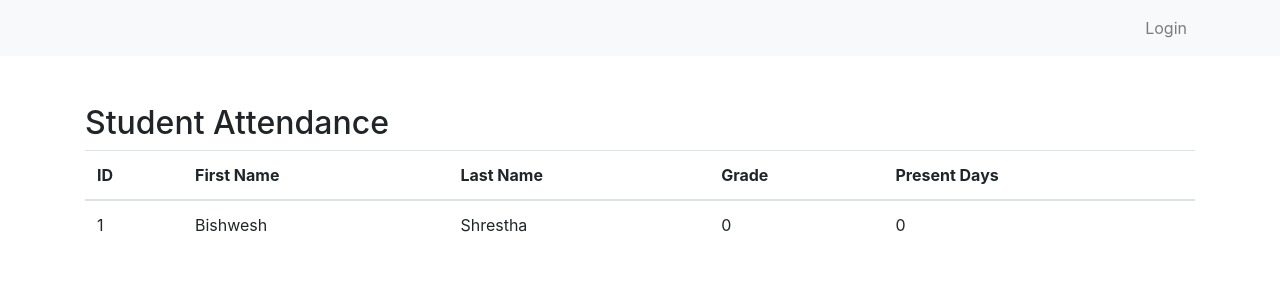
After one commit to unnatimaharjan/KindergardenManagementSystem, a Django app: page /student_profile/ in a window 1280 px wide. The commit adds this page. Shown: the top 300 px of the page. Run offline with Django 4.2, Linux system fonts and the light colour scheme; data comes from the database, SQL or seed files in the repository; parts of the project's set-up code (start-up, migrations or seed data) failed here and were passed over; some libraries are stand-ins or nearby versions.

Commit message:
we did something, i don't know what

```diff
--- a/KMS_django/settings.py
+++ b/KMS_django/settings.py
@@ -15,7 +15,6 @@ from pathlib import Path
 # Build paths inside the project like this: BASE_DIR / 'subdir'.
 BASE_DIR = Path(__file__).resolve().parent.parent
 
-
 # Quick-start development settings - unsuitable for production
 # See https://docs.djangoproject.com/en/4.2/howto/deployment/checklist/
 
@@ -26,7 +25,6 @@ SECRET_KEY = "django-insecure-mtjx-j6_l0mgm+l&*$#e$+khw@kn81b(=f33fjx0_f-=r86y-0
 DEBUG = True
 
 ALLOWED_HOSTS = ["*"]
-
 
 # Application definition
 
@@ -70,7 +68,6 @@ TEMPLATES = [
 
 WSGI_APPLICATION = "KMS_django.wsgi.application"
 
-
 # Database
 # https://docs.djangoproject.com/en/4.2/ref/settings/#databases
 
@@ -80,7 +77,6 @@ DATABASES = {
         "NAME": BASE_DIR / "db.sqlite3",
     }
 }
-
 
 # Password validation
 # https://docs.djangoproject.com/en/4.2/ref/settings/#auth-password-validators
@@ -100,7 +96,6 @@ AUTH_PASSWORD_VALIDATORS = [
     },
 ]
 
-
 # Internationalization
 # https://docs.djangoproject.com/en/4.2/topics/i18n/
 
@@ -112,7 +107,6 @@ USE_I18N = True
 
 USE_TZ = True
 
-
 # Static files (CSS, JavaScript, Images)
 # https://docs.djangoproject.com/en/4.2/howto/static-files/
 
--- a/kmsd/models.py
+++ b/kmsd/models.py
@@ -5,10 +5,16 @@ from django.db import models
 class Teacher(models.Model):
     user = models.ForeignKey(User, on_delete=models.CASCADE)
     subject = models.CharField(max_length=255)
-    _class = models.CharField(max_length=255)
+    grade = models.CharField(max_length=255)
 
 
 class Student(models.Model):
     first_name = models.CharField(max_length=255)
     last_name = models.CharField(max_length=255)
-    _class = models.CharField(max_length=255)
+    grade = models.CharField(max_length=255)
+
+
+class Attendance(models.Model):
+    student = models.ForeignKey(Student, on_delete=models.CASCADE)
+    present_days = models.IntegerField(default=0)
+    grade = models.IntegerField(default=0)
--- a/kmsd/urls.py
+++ b/kmsd/urls.py
@@ -11,5 +11,7 @@ urlpatterns = [
     path("delete_user/", views.delete_teacher, name="delete"),
     path("profile/", views.get_profile, name="profile"),
     path("add_students/", views.add_students, name="add_students"),
+    path("delete_student/", views.delete_student, name="delete_student"),
+    path("student_profile/", views.student_profile, name="student_profile")
 ]
 app_name = "kmsd"
--- a/kmsd/views.py
+++ b/kmsd/views.py
@@ -6,10 +6,11 @@ from django.contrib.auth import authenticate, login, logout
 from django.contrib.auth.models import User
 from django.shortcuts import redirect, render
 
-from kmsd.models import Teacher
-from utils.general_utils import (generate_password, get_all_teachers, get_all_students,
-                                 get_user_info, set_update_profile,
-                                 validate_login_form, post_students)
+from kmsd.models import Student, Teacher, Attendance
+from utils.general_utils import (generate_password, get_all_students,
+                                 get_all_teachers, get_user_info,
+                                 post_students, set_update_profile,
+                                 validate_login_form)
 from utils.logging import logger
 
 
@@ -21,8 +22,9 @@ def home(request):
     students = get_all_students()
     user_info = request.session.get("user_info")
     return render(
-        request, "home.html",
-        {"user": user, "rows": rows, "user_info": user_info, "students": students}
+        request,
+        "home.html",
+        {"user": user, "rows": rows, "user_info": user_info, "students": students},
     )
 
 
@@ -45,7 +47,7 @@ def log_in(request):
 def create_teacher(request):
     if request.method == "GET":
         return render(request, "registration/signup.html")
-    email, _class, subject = (
+    email, grade, subject = (
         request.POST.get("email"),
         request.POST.get("class"),
         request.POST.get("subject"),
@@ -56,7 +58,7 @@ def create_teacher(request):
         user = User.objects.create_user(
             username=username, email=email, password=password
         )
-        teacher = Teacher(user_id=user.id, subject=subject, _class=_class)
+        teacher = Teacher(user_id=user.id, subject=subject, grade=grade)
         teacher.save()
         context = {
             "message": "User Created Successfully! Please store this safely",
@@ -81,17 +83,23 @@ def delete_teacher(request):
         user_id = request.GET.get("id")
         user = User.objects.get(pk=user_id)
         user.delete()
-    rows = get_all_teachers()
-    return render(request, "home.html", {"rows": rows})
+    return redirect("/")
+
+
+def delete_student(request):
+    if request.method == "GET":
+        student_id = request.GET.get("id")
+        student = Student.objects.get(pk=student_id)
+        student.delete()
+    return redirect("/")
 
 
 def get_profile(request):
-    if request.method == "GET":
-        profile = get_user_info(request)
-        return render(request, "profile.html", {"profile": profile})
     if request.method == "POST":
         set_update_profile(request)
         return redirect("/")
+    profile = get_user_info(request)
+    return render(request, "profile.html", {"profile": profile})
 
 
 def add_students(request):
@@ -101,3 +109,8 @@ def add_students(request):
     df = pandas.read_csv(file)
     post_students(df)
     return redirect("/")
+
+
+def student_profile(request):
+    attendances = Attendance.objects.select_related('student').all()
+    return render(request, 'student_profile.html', {'attendances': attendances})
--- a/students.csv
+++ b/students.csv
@@ -1,3 +1,3 @@
-first_name,last_name,_class
+first_name,last_name,grade
 Bishwesh,Shrestha,Playgroup
 Unnati,Maharjan,Playgroup
--- a/templates/profile.html
+++ b/templates/profile.html
@@ -5,6 +5,10 @@
             <div class="col-md-6 offset-md-3">
                 <form action="/profile/" method="POST">
                     {% csrf_token %}
+                    <div class="form-group">
+                        <input type="text" class="form-control" id="ID" name="id"
+                               value="{{ profile.id }}" readonly>
+                    </div>
                     <div class="form-group">
                         <input type="text" class="form-control" id="firstName" name="first_name"
                                placeholder="Enter First Name" value="{{ profile.first_name }}">
--- /dev/null
+++ b/templates/student_profile.html
@@ -0,0 +1,38 @@
+{% extends "base.html" %}
+{% block body %}
+    <div class="container mt-5">
+        <h2>Student Attendance</h2>
+        <table class="table">
+            <thead>
+            <tr>
+                <th>ID</th>
+                <th>First Name</th>
+                <th>Last Name</th>
+                <th>Grade</th>
+                <th>Present Days</th>
+            </tr>
+            </thead>
+            <tbody>
+            {% for attendance in attendances %}
+                <tr>
+                    <td>{{ attendance.id }}</td>
+                    <td>{{ attendance.student.first_name }}</td>
+                    <td>{{ attendance.student.last_name }}</td>
+                    <td>{{ attendance.grade }}</td>
+                    <td>{{ attendance.present_days }}</td>
+                </tr>
+            {% endfor %}
+            </tbody>
+        </table>
+    </div>
+    <script src="https://code.jquery.com/jquery-3.5.1.min.js"></script>
+    <script>
+        $(document).ready(function () {
+            $('.datetime').each(function () {
+                var milliseconds = parseInt($(this).text());
+                var date = new Date(milliseconds);
+                $(this).text(date.toLocaleString());
+            });
+        });
+    </script>
+{% endblock %}
```
Also changed, not shown: templates/home.html (+19 -0 lines), templates/upload.html (+4 -4 lines), utils/general_utils.py (+45 -25 lines), db.sqlite3, kmsd/migrations/0001_initial.py, kmsd/migrations/0002_attendance.py (added), kmsd/migrations/0002_remove_teacher_user_id_teacher_user.py (deleted), kmsd/migrations/0003_remove_attendance_datetime_and_more.py (added), kmsd/migrations/0004_attendance_grade.py (added), 2 other files.
